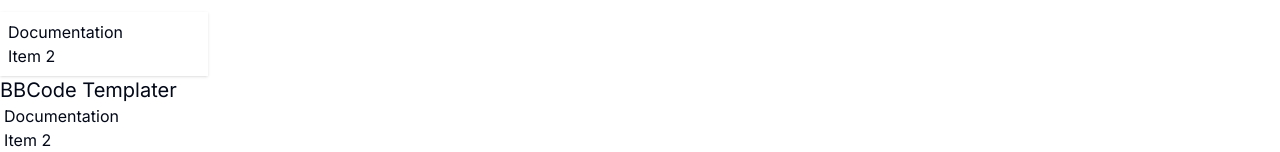
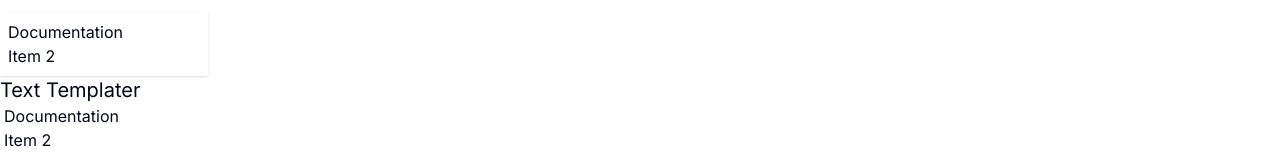
Before and after one commit to Alteras1/bbcode-templater, a Next.js app: page / in a window 1280 px wide. Shown: the top 152 px of the page. Built offline with nearby package versions, Linux system fonts and the light colour scheme.

Commit message:
Rename to Text Templater

```diff
--- a/components/footer.tsx
+++ b/components/footer.tsx
@@ -16,7 +16,7 @@
           </Link>
           . The source code is available on{' '}
           <Link
-            href="https://github.com/Alteras1/bbcode-templater"
+            href="https://github.com/Alteras1/text-templater"
             target="_blank"
             rel="noreferrer"
             className="font-medium underline underline-offset-4"
--- a/components/navbar.tsx
+++ b/components/navbar.tsx
@@ -46,7 +46,7 @@
             </ul>
           </div>
           <Link href="/" className="btn btn-ghost text-xl">
-            BBCode Templater
+            Text Templater
           </Link>
         </div>
         <div className="navbar-center hidden lg:flex"></div>
--- a/next.config.js
+++ b/next.config.js
@@ -4,7 +4,7 @@
 const nextConfig = {
   output: 'export',
   pageExtensions: ['js', 'jsx', 'ts', 'tsx', 'md', 'mdx'],
-  basePath: '/bbcode-templater',
+  basePath: '/text-templater',
   images: {
     unoptimized: true,
   },
--- a/package.json
+++ b/package.json
@@ -1,5 +1,5 @@
 {
-  "name": "bbcode-templater",
+  "name": "text-templater",
   "version": "0.1.0",
   "private": true,
   "scripts": {
```
Also changed, not shown: 1 other file (tests, documents, lock files or other folders).
